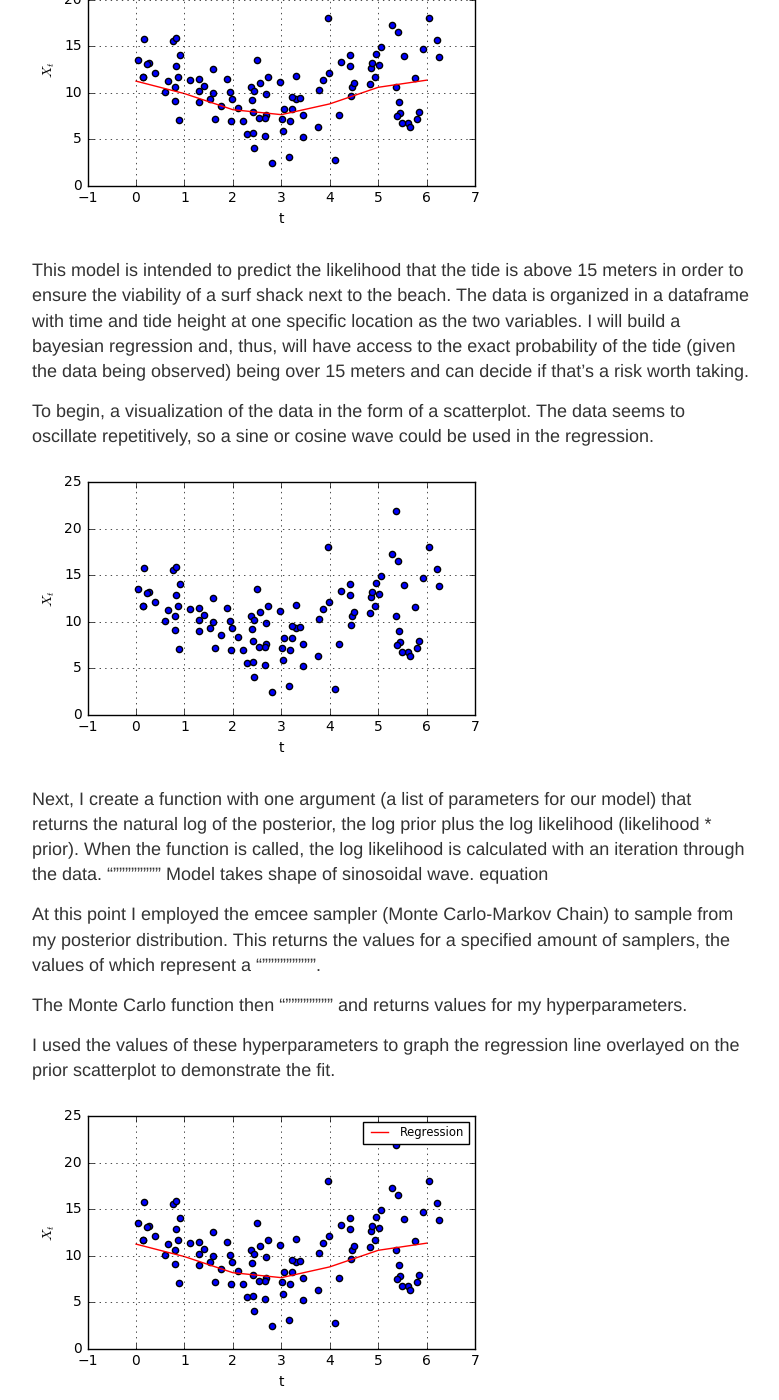
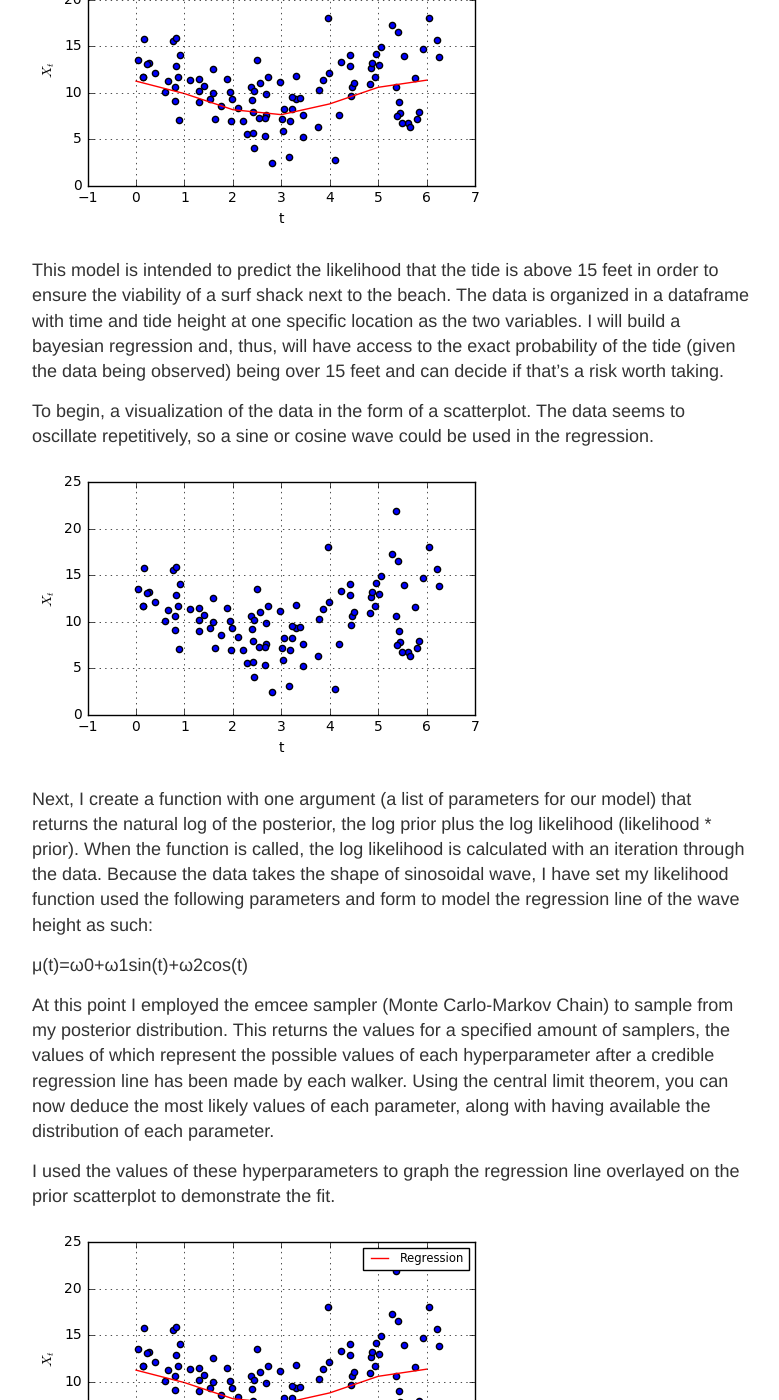
Before and after one commit to kstan1616/kstan1616.github.io, a Jekyll site: the page built from _posts/2016-11-12-Modeling Wave Height: a bayesian regression.md, in a window 1280 px wide and 1400 px high, scrolled down 291 px. Shown: the whole window, without its empty margins (248-1027 px from the left). Built offline with Jekyll 4.4.1, drawn with Linux system fonts in a browser that asks for light colours; our own code applies the rules of GitHub Pages for plain Markdown files; some of the changed text lies outside the part shown.

Commit message:
Wave update

```diff
--- a/_posts/2016-11-12-Modeling Wave Height: a bayesian regression.md
+++ b/_posts/2016-11-12-Modeling Wave Height: a bayesian regression.md
@@ -1,16 +1,16 @@
 ![Capstone Model1](/images/Unknown-9.png)
 
-This model is intended to predict the likelihood that the tide is above 15 meters in order to ensure the viability of a surf shack next to the beach. The data is organized in a dataframe with time and tide height at one specific location as the two variables. I will build a bayesian regression and, thus, will have access to the exact probability of the tide (given the data being observed) being over 15 meters and can decide if that's a risk worth taking.
+This model is intended to predict the likelihood that the tide is above 15 feet in order to ensure the viability of a surf shack next to the beach. The data is organized in a dataframe with time and tide height at one specific location as the two variables. I will build a bayesian regression and, thus, will have access to the exact probability of the tide (given the data being observed) being over 15 feet and can decide if that's a risk worth taking.
 
 To begin, a visualization of the data in the form of a scatterplot. The data seems to oscillate repetitively, so a sine or cosine wave could be used in the regression.
 
 ![Capstone Model1](/images/Unknown-8.png)
 
-Next, I create a function with one argument (a list of parameters for our model) that returns the natural log of the posterior, the log prior plus the log likelihood (likelihood * prior). When the function is called, the log likelihood is calculated with an iteration through the data. """"""""" Model takes shape of sinosoidal wave. equation
+Next, I create a function with one argument (a list of parameters for our model) that returns the natural log of the posterior, the log prior plus the log likelihood (likelihood * prior). When the function is called, the log likelihood is calculated with an iteration through the data. Because the data takes the shape of sinosoidal wave, I have set my likelihood function used the following parameters and form to model the regression line of the wave height as such:
 
-At this point I employed the emcee sampler (Monte Carlo-Markov Chain) to sample from my posterior distribution. This returns the values for a specified amount of samplers, the values of which represent a """""""""".
+μ(t)=ω0+ω1sin(t)+ω2cos(t)
 
-The Monte Carlo function then """"""""" and returns values for my hyperparameters.
+At this point I employed the emcee sampler (Monte Carlo-Markov Chain) to sample from my posterior distribution. This returns the values for a specified amount of samplers, the values of which represent the possible values of each hyperparameter after a credible regression line has been made by each walker. Using the central limit theorem, you can now deduce the most likely values of each parameter, along with having available the distribution of each parameter.
 
 I used the values of these hyperparameters to graph the regression line overlayed on the prior scatterplot to demonstrate the fit.
 
@@ -18,12 +18,12 @@ I used the values of these hyperparameters to graph the regression line overlaye
 
 This following graph shows the probability densities of the hyperparameters, calculated from the histogram of the values of each hyperparemeter from the samples data collected from the emcee sampler.
 
-![Capstone Model1](/images/Unknown-10.png)
+![Capstone Model1](/images/Unknown-11.png)
 
 And here is the corner plot, again for each of the hyperparameters.
 
 ![Capstone Model1](/images/Unknown-12.png)
 
+Now I am ready to reach some conclusions about the likelihood that the tide reaches the proposed building. I first graph the predictive distribution of the wave heights. I integrate over the regression line calculating the probabilites of heights that are normally distributed about this line and this gives me a probability distribution of heights. I can then integrate over the probability distribution of the tidal heights where the tide is higher than 15 feet (15 to infinity). In this case the probability was extremely low, however, in the scatterplot it is clear that the probability ought not be so miniscule. I am considering increasing the number of walkers and increasing the burn-out phase to improve the regression line and consequently providing more accurate predictions.
 
-
-![Capstone Model1](/images/Unknown-11.png)
+![Capstone Model1](/images/Unknown-10.png)
```
